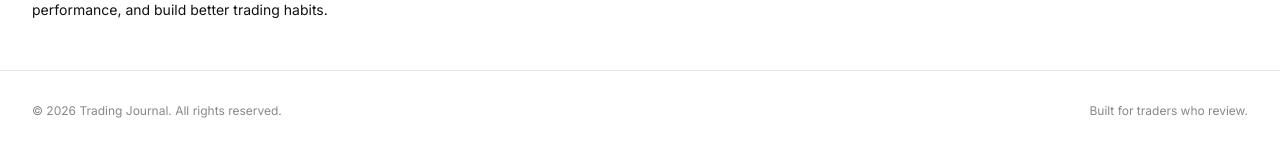
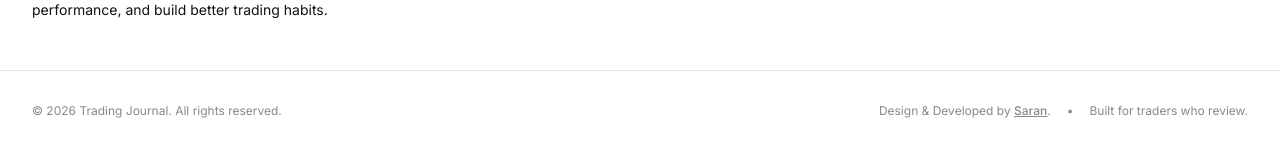
Before and after one commit to ZIR3A/Trading-Journal-Book-Keeping, a Next.js app: page / in a window 1280 px wide. Shown: the part 10910-11067 px from the top of the page. Built offline with nearby package versions, Linux system fonts and the light colour scheme; no server answers; a web font is replaced by a local one.

Commit message:
chore: Added reference links on footer

```diff
--- a/components/public/public-footer.jsx
+++ b/components/public/public-footer.jsx
@@ -47,13 +47,19 @@ export function PublicFooter() {
 
       </div>
 
-      <div className="container mx-auto px-4 sm:px-6 lg:px-8 mt-12 pt-8 border-t border-border flex flex-col sm:flex-row items-center justify-between gap-4">
+      <div className="container mx-auto px-4 sm:px-6 lg:px-8 mt-12 pt-8 border-t border-border flex flex-col sm:flex-row items-center justify-between gap-4 text-center sm:text-left">
         <p className="text-xs text-muted-foreground">
           &copy; {currentYear} Trading Journal. All rights reserved.
         </p>
-        <p className="text-xs text-muted-foreground">
-          Built for traders who review.
-        </p>
+        <div className="flex flex-col sm:flex-row items-center gap-2 sm:gap-4 text-xs text-muted-foreground">
+          <p>
+            Design & Developed by <a href="https://saranbaral.com.np/" target="_blank" rel="noopener noreferrer" className="font-medium text-secondary-text underline hover:text-primary transition-colors">Saran</a>.
+          </p>
+          <span className="hidden sm:block">&bull;</span>
+          <p>
+            Built for traders who review.
+          </p>
+        </div>
       </div>
     </footer>
   );
```
